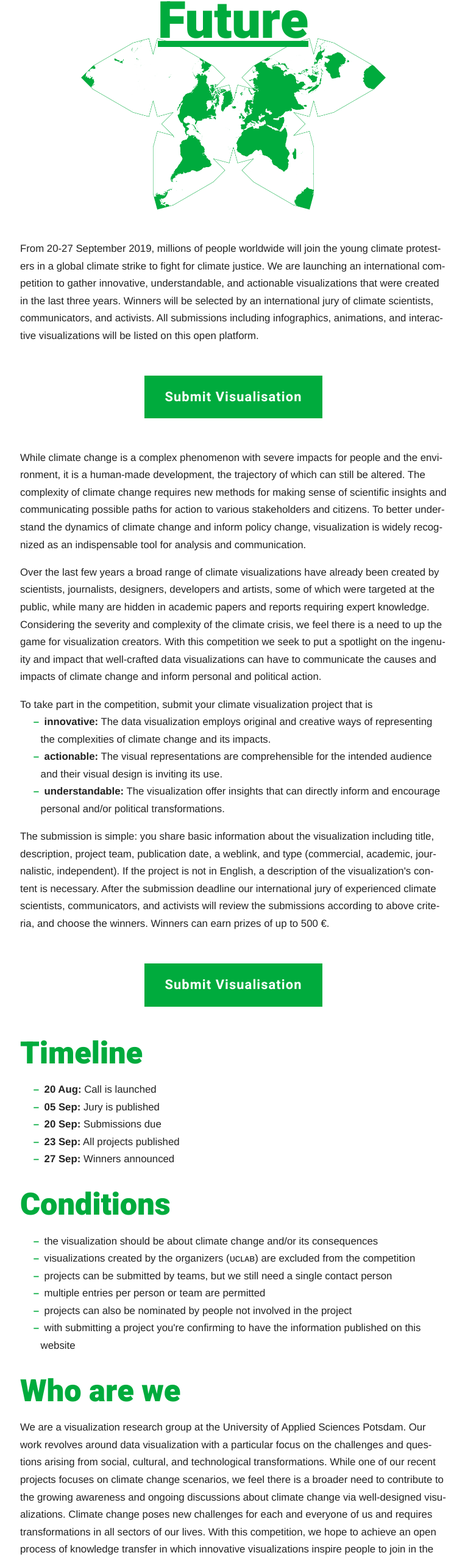
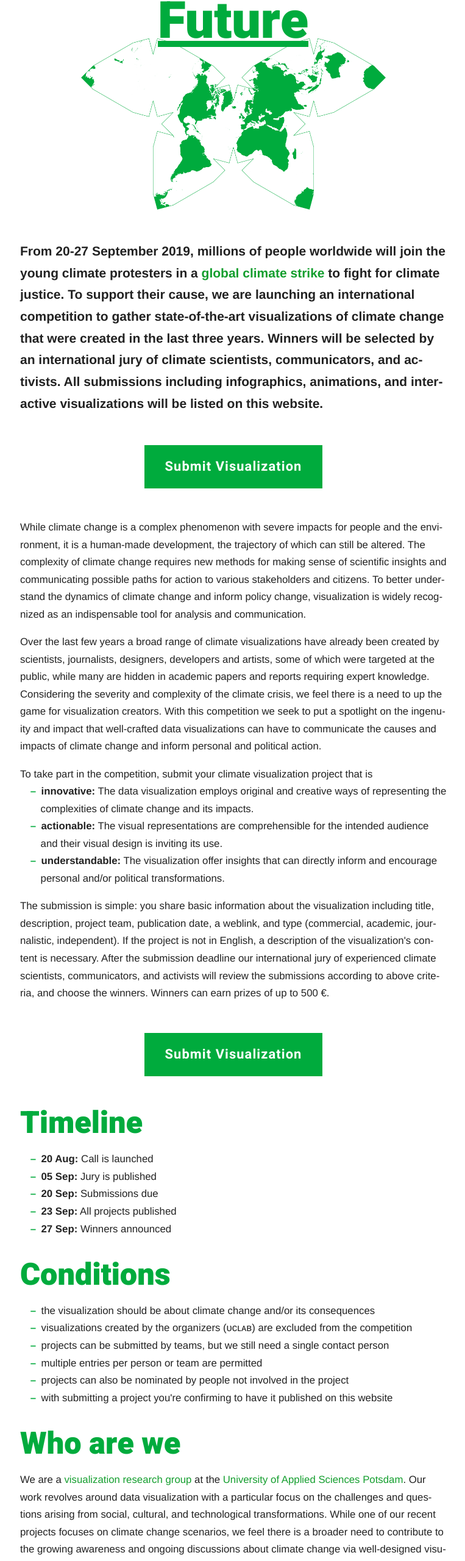
Before and after one commit to uclab-potsdam/vff, a Nuxt app: page / in a window 1280 px wide. Shown: the part 182-2742 px from the top of the page at 61% size, without its empty margins (257-1020 px from the left). Built offline with nearby package versions, Linux system fonts and the light colour scheme.

Commit message:
minor text and style edits

```diff
--- a/assets/style/typography.scss
+++ b/assets/style/typography.scss
@@ -21,8 +21,17 @@ h2 {
 	margin-bottom: $spacing / 2;
 }
 
+a {
+	color: #149E2E;
+}
+
 p, ul {
-	font-weight: 500;
+	font-weight: 300;
+}
+
+section:nth-of-type(1) p {
+	font-weight: 700;
+	font-size: 1.25em;
 }
 
 ul {
@@ -30,7 +39,7 @@ ul {
 
 	li {
 		padding-left: 2em;
-  	text-indent: -0.7em;
+  	text-indent: -1em;
 
   	&::before {
 		  content: "–";
--- a/pages/index.vue
+++ b/pages/index.vue
@@ -6,11 +6,11 @@
     </header>
     <section>
       <p>
-        From 20-27 September 2019, millions of people worldwide will join the young climate protesters in a global climate strike to fight for climate justice. We are launching an international competition to gather innovative, understandable, and actionable visualizations that were created in the last three years. Winners will be selected by an international jury of climate scientists, communicators, and activists. All submissions including infographics, animations, and interactive visualizations will be listed on this open platform.
+        From 20-27 September 2019, millions of people worldwide will join the young climate protesters in a <a href="https://globalclimatestrike.net">global climate strike</a> to fight for climate justice. To support their cause, we are launching an international competition to gather state-of-the-art visualizations of climate change that were created in the last three years. Winners will be selected by an international jury of climate scientists, communicators, and activists. All submissions including infographics, animations, and interactive visualizations will be listed on this website.
       </p>
     </section>
     <section class="submit">
-      <span class="btn">Submit Visualisation</span>
+      <span class="btn">Submit Visualization</span>
     </section>
     <section>
       <p>
@@ -32,7 +32,7 @@
       </p>
     </section>
     <section class="submit">
-      <span class="btn">Submit Visualisation</span>
+      <span class="btn">Submit Visualization</span>
     </section>
     <section>
       <h2>Timeline</h2>
@@ -52,13 +52,13 @@
         <li>projects can be submitted by teams, but we still need a single contact person</li>
         <li>multiple entries per person or team are permitted</li>
         <li>projects can also be nominated by people not involved in the project</li>
-        <li>with submitting a project you're confirming to have the information published on this website</li>
+        <li>with submitting a project you're confirming to have it published on this website</li>
       </ul>
     </section>
 
     <section>
       <h2>Who are we</h2>
-      <p>We are a visualization research group at the University of Applied Sciences Potsdam. Our work revolves around data visualization with a particular focus on the challenges and questions arising from social, cultural, and technological transformations. While one of our recent projects focuses on climate change scenarios, we feel there is a broader need to contribute to the growing awareness and ongoing discussions about climate change via well-designed visualizations. Climate change poses new challenges for each and everyone of us and requires transformations in all sectors of our lives. With this competition, we hope to achieve an open process of knowledge transfer in which innovative visualizations inspire people to join in the climate movement and explore paths towards a more sustainable future.</p>
+      <p>We are a <a href="http://uclab.fh-potsdam.de">visualization research group</a> at the <a href="https://www.fh-potsdam.de/">University of Applied Sciences Potsdam</a>. Our work revolves around data visualization with a particular focus on the challenges and questions arising from social, cultural, and technological transformations. While one of our recent projects focuses on climate change scenarios, we feel there is a broader need to contribute to the growing awareness and ongoing discussions about climate change via well-designed visualizations. Climate change poses new challenges for each and everyone of us and requires transformations in all sectors of our lives. With this competition, we hope to achieve an open process of knowledge transfer in which innovative visualizations inspire people to join in the climate movement and explore paths towards a more sustainable future.</p>
     </section>
     <!-- <footer>
       <h2>Imprint</h2>
```
